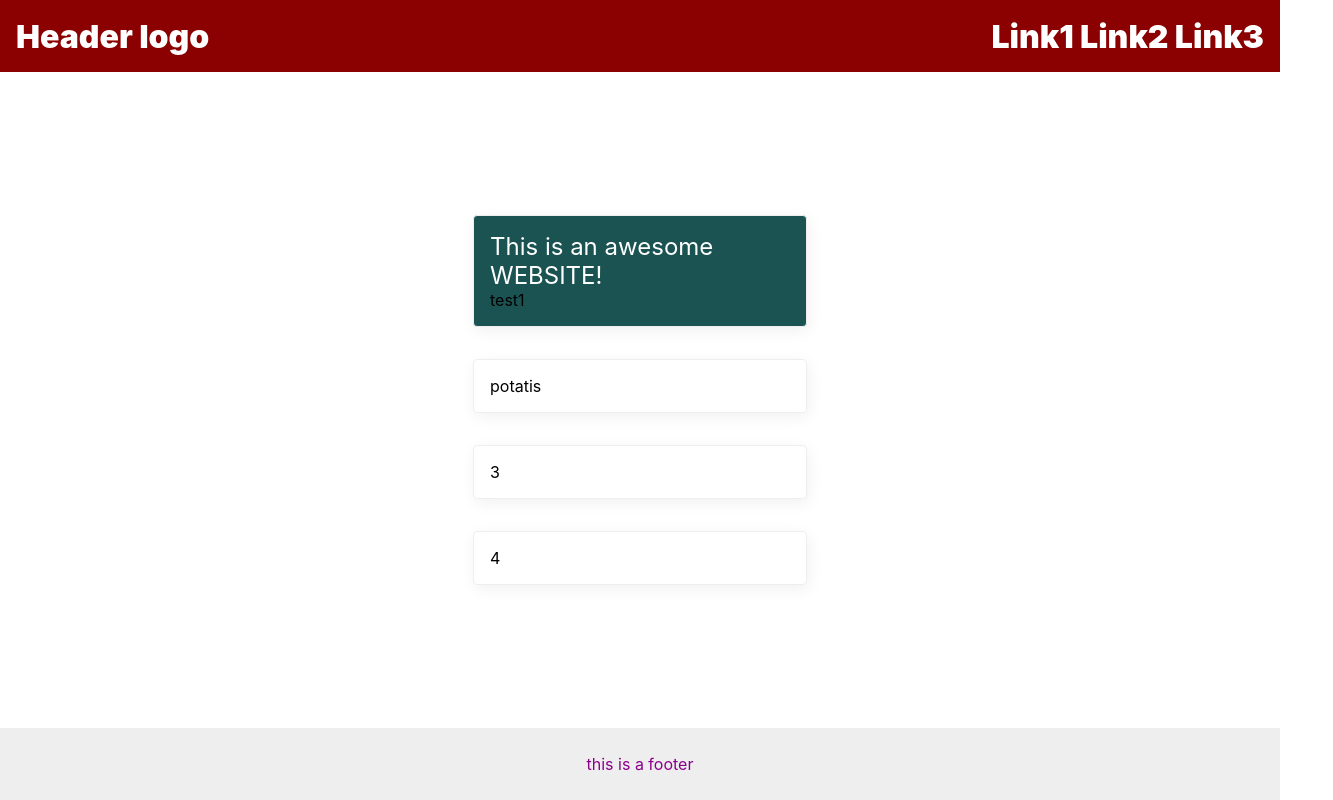
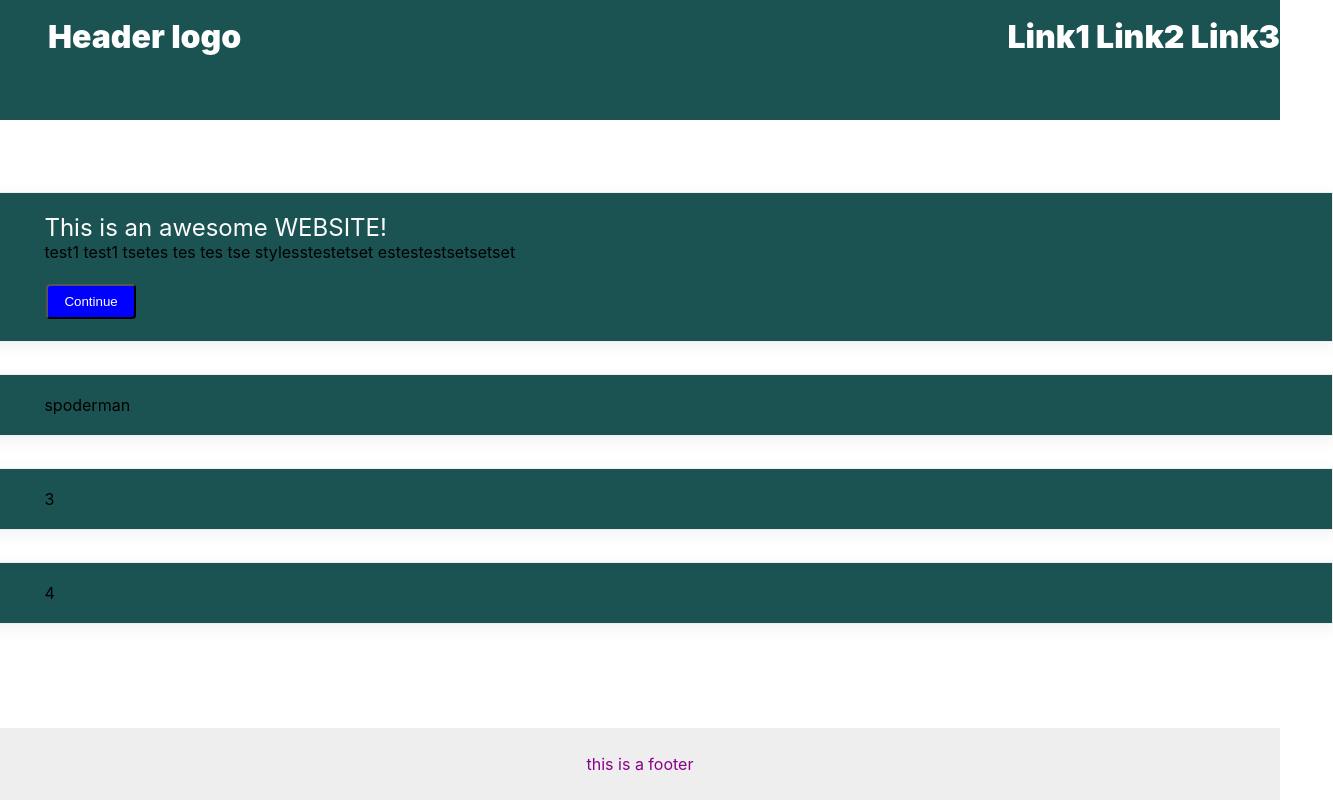
Before and after one commit to DannielR98/Landing-page, a plain HTML site: page index.html in a window 1280 px wide. Shown: the whole page, 1333 px wide, since content can reach past the window. Drawn offline with Linux system fonts and the light colour scheme.

Commit message:
Added button and reorganized a bit

```diff
--- a/index.html
+++ b/index.html
@@ -19,21 +19,34 @@
         Link1
         Link2
         Link3
-      </div>
+        </div>
     </div>
 
+
+
     <div class="container">
+        <div class="section">
 
-        <div class="section1">
-            <div class="header1">
+            <div class="text1">
                 This is an awesome WEBSITE!
             </div>
+            <div class="subtext">
             test1
+            test1
+            tsetes
+            tes
+            tes
+            tse
+            stylesstestetset estestestsetsetset
+            </div>
+            <button class="Sign up">Continue</button>
+
 
         </div>
 
+
         <div class="section">
-            potatis
+            spoderman
         </div>
 
         <div class="section">
--- a/styles.css
+++ b/styles.css
@@ -16,15 +16,19 @@ body {
 
 .header {
     height: 72px;
-    background: rgb(139, 0, 0);
+    background-color: rgb(27, 83, 83);
     color: white;
     display: flex;
     align-items: center;
-    padding: 0 16px;
+
     font-size: 32px;
     font-weight: 900;
     justify-content: space-between;
+
+    padding-bottom: 48px;
+    padding-left: 48px;
   }
+
 
   .footer {
     height: 72px;
@@ -36,32 +40,48 @@ body {
   }
 
   .section {
+flex-shrink: 0;
     border: 1px solid #eee;
     box-shadow: 2px 4px 16px rgba(0,0,0,.06);
-    border-radius: 4px;
-    padding: 16px;
-    margin: 16px;
-    width: 300px;
+    margin-bottom: 32px;
+    width: 99%;
+    padding: 20px;
+    background-color: rgb(27, 83, 83);
+    display: flex;
+    align-items: flex-start;
+    flex-direction: column;
+    padding-left: 96px;
   }
 
-  .section1 {
-    background-color: rgb(27, 83, 83);
-    border: 1px solid #eee;
-    box-shadow: 2px 4px 16px rgba(0,0,0,.06);
-    border-radius: 4px;
-    padding: 16px;
-    margin: 16px;
-    width: 300px;
+
+
+
+  .textSubtext {
+    width: 20%;
+
   }
 
- .header1 {
+
+  button {
+    padding: 8px 16px;
+    border-radius: 4px;
+    margin: 2px;
+    color: white;
+    background-color: blue;
+  }
+
+
+ .text1 {
       align-items: center;
       font-size: 24px;
-      color: white;
+      color: rgb(252, 252, 252);
+  }
+
+  .subtext {
+    margin-bottom: 20px;
   }
 
   .logo {
-    color: rgb(255, 255, 255);
     font-size: 32px;
     font-weight: 900;
   }
```
